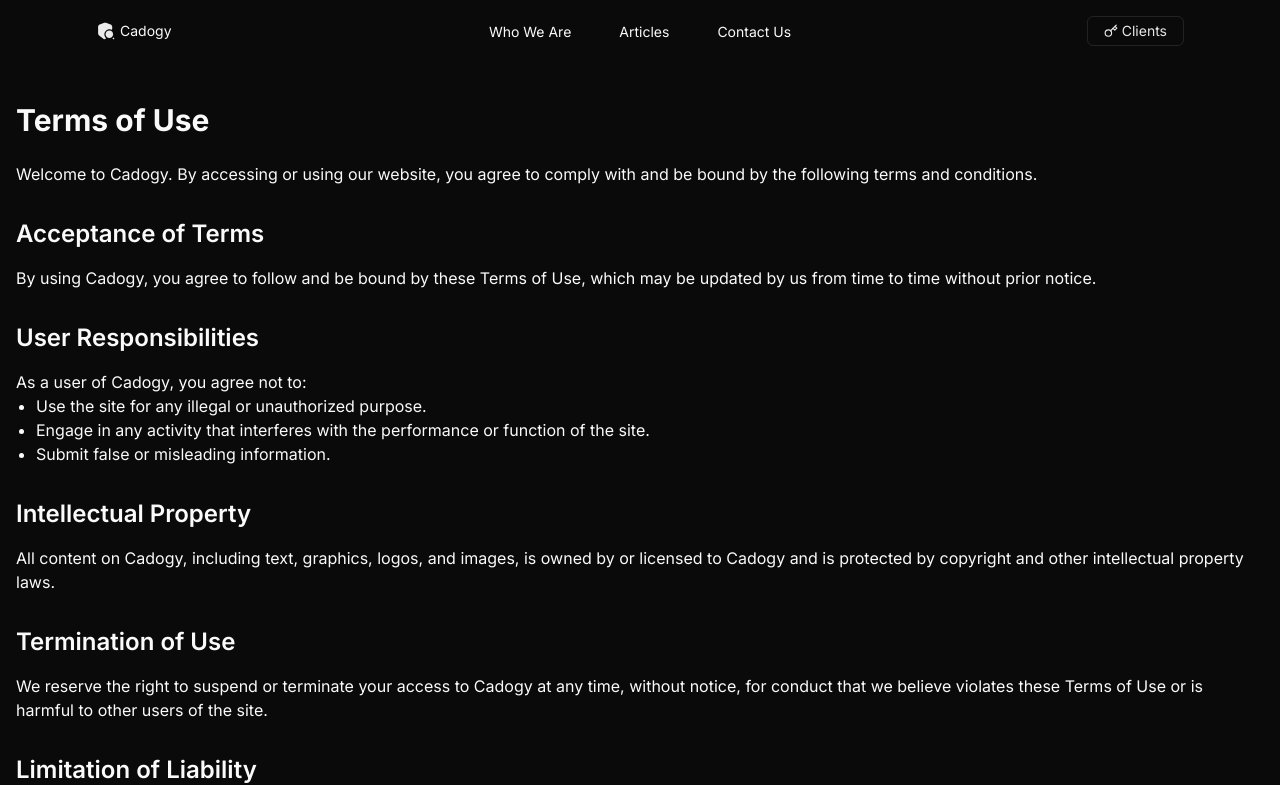
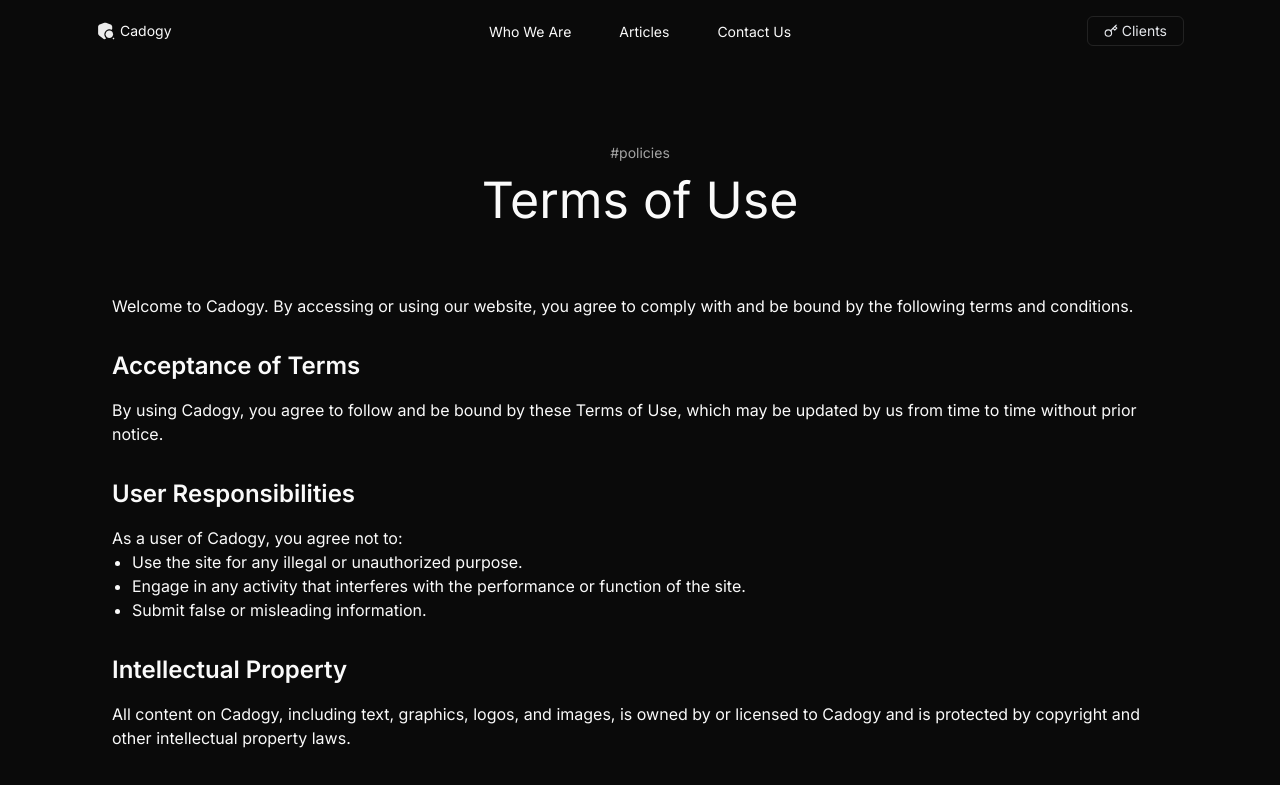
Before and after one commit to Cadogy/Cadogy_Site_2025, a Next.js app: page /policies/terms-of-use in a window 1280 px wide. Shown: the top 785 px of the page. Built offline with nearby package versions, Linux system fonts and the light colour scheme; no server answers.

Commit message:
fixt guutd

```diff
--- a/src/app/(default)/policies/privacy-policy/page.tsx
+++ b/src/app/(default)/policies/privacy-policy/page.tsx
@@ -2,8 +2,11 @@ import React from "react"
 
 const PrivacyPolicy = () => {
   return (
-    <div className="privacy-policy-container px-4 py-10">
-      <h1 className="mb-6 text-3xl font-bold">Privacy Policy</h1>
+    <div className="privacy-policy-container container px-4 py-10">
+      <div className="mb-[3.5rem] mt-[5rem] flex flex-col items-center">
+        <h2 className="text-[14px] text-muted-foreground">#policies</h2>
+        <h1 className="text-[50px]">Privacy Policy</h1>
+      </div>
       <p>
         Welcome to Cadogy&apos;s Privacy Policy page. Your privacy is critically
         important to us.
--- a/src/app/(default)/policies/terms-of-use/page.tsx
+++ b/src/app/(default)/policies/terms-of-use/page.tsx
@@ -2,8 +2,11 @@ import React from "react"
 
 const TermsOfUse = () => {
   return (
-    <div className="terms-of-use-container px-4 py-10">
-      <h1 className="mb-6 text-3xl font-bold">Terms of Use</h1>
+    <div className="terms-of-use-container container px-4 pb-10">
+      <div className="mb-[3.5rem] mt-[5rem] flex flex-col items-center">
+        <h2 className="text-[14px] text-muted-foreground">#policies</h2>
+        <h1 className="text-[50px]">Terms of Use</h1>
+      </div>
       <p>
         Welcome to Cadogy. By accessing or using our website, you agree to
         comply with and be bound by the following terms and conditions.
```
